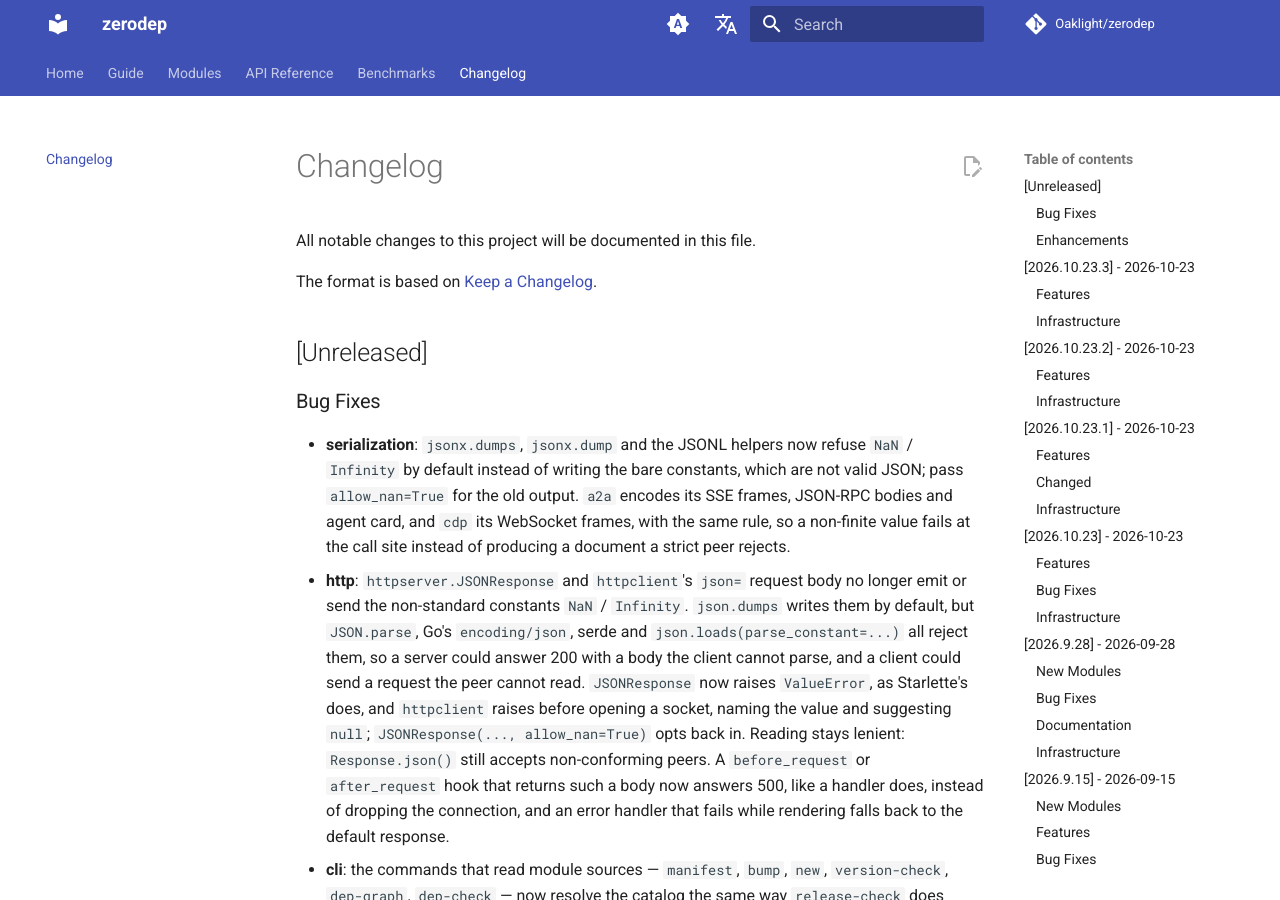
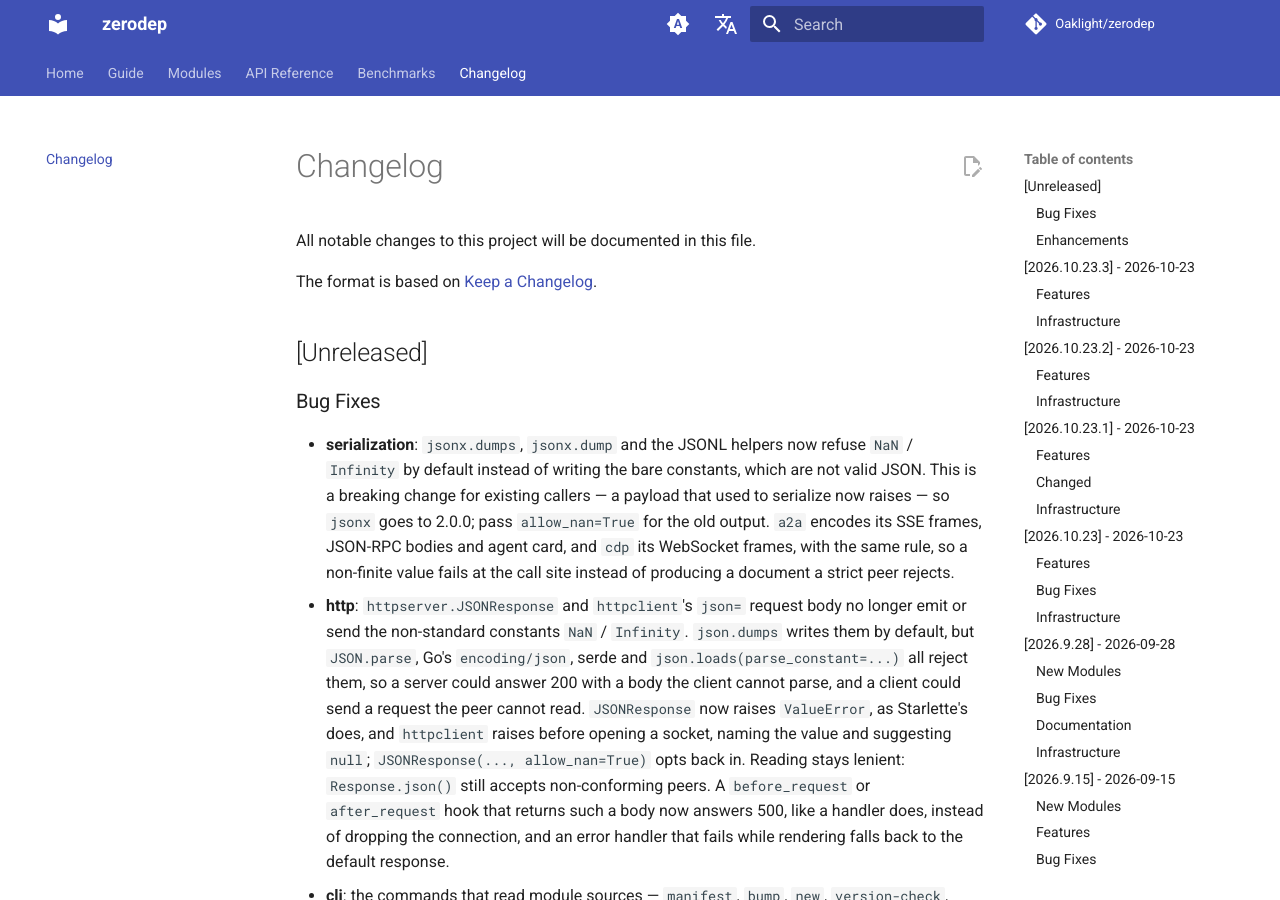
Before and after one commit to Oaklight/zerodep, an MkDocs documentation site: the page built from docs/changelog.md, in a window 1280 px wide and 900 px high. Built offline with MkDocs 1.6.1 and Material for MkDocs 9.7.7, drawn with Linux system fonts in a browser that asks for light colours; comment, search, counter and statistics services are not loaded.

Commit message:
docs: jsonx 2.0.0 for the breaking default change

```diff
--- a/docs/changelog.md
+++ b/docs/changelog.md
@@ -8,7 +8,7 @@
 
 ### Bug Fixes
 
-- **serialization**: `jsonx.dumps`, `jsonx.dump` and the JSONL helpers now refuse `NaN` / `Infinity` by default instead of writing the bare constants, which are not valid JSON; pass `allow_nan=True` for the old output. `a2a` encodes its SSE frames, JSON-RPC bodies and agent card, and `cdp` its WebSocket frames, with the same rule, so a non-finite value fails at the call site instead of producing a document a strict peer rejects.
+- **serialization**: `jsonx.dumps`, `jsonx.dump` and the JSONL helpers now refuse `NaN` / `Infinity` by default instead of writing the bare constants, which are not valid JSON. This is a breaking change for existing callers — a payload that used to serialize now raises — so `jsonx` goes to 2.0.0; pass `allow_nan=True` for the old output. `a2a` encodes its SSE frames, JSON-RPC bodies and agent card, and `cdp` its WebSocket frames, with the same rule, so a non-finite value fails at the call site instead of producing a document a strict peer rejects.
 - **http**: `httpserver.JSONResponse` and `httpclient`'s `json=` request body no longer emit or send the non-standard constants `NaN` / `Infinity`. `json.dumps` writes them by default, but `JSON.parse`, Go's `encoding/json`, serde and `json.loads(parse_constant=...)` all reject them, so a server could answer 200 with a body the client cannot parse, and a client could send a request the peer cannot read. `JSONResponse` now raises `ValueError`, as Starlette's does, and `httpclient` raises before opening a socket, naming the value and suggesting `null`; `JSONResponse(..., allow_nan=True)` opts back in. Reading stays lenient: `Response.json()` still accepts non-conforming peers. A `before_request` or `after_request` hook that returns such a body now answers 500, like a handler does, instead of dropping the connection, and an error handler that fails while rendering falls back to the default response.
 - **cli**: the commands that read module sources — `manifest`, `bump`, `new`, `version-check`, `dep-graph`, `dep-check` — now resolve the catalog the same way `release-check` does instead of scanning whichever directory the CLI was installed into. With a wheel that is `site-packages`, where every package looks like a zerodep module: `version-check` reported `PIL`, `aiohttp` and every other installed package as needing a version bump, so `--strict` consumers were permanently red. The catalog is now the checkout containing a zerodep `manifest.json` above the current directory, falling back to the one beside the CLI; outside a catalog the command refuses instead of guessing, and `pyproject.toml` alone no longer passes as a catalog. A `manifest.json` that is not a zerodep catalog — a browser extension's, or a stray copy of ours whose modules are not on disk — is never mistaken for one, so `zerodep manifest` cannot overwrite it. Catalogs written before `primary_file` existed (up to `v2026.10.23`) still resolve, via their `files` list.
 
```
Also changed, not shown: docs/modules/index.md (+3 -3 lines).
